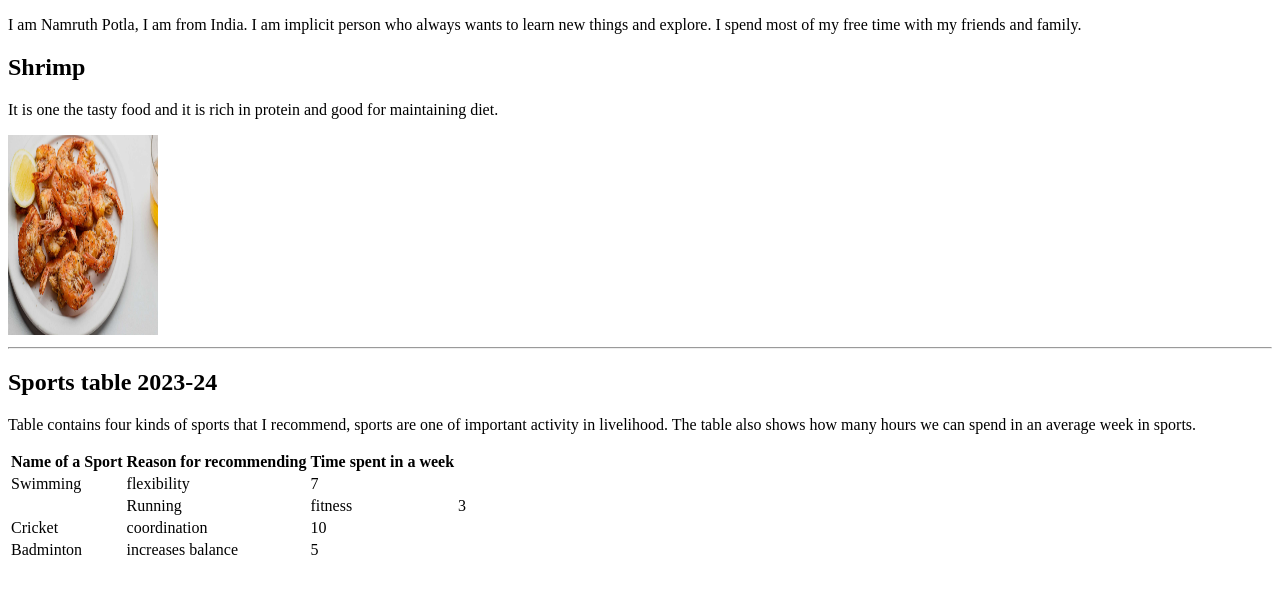
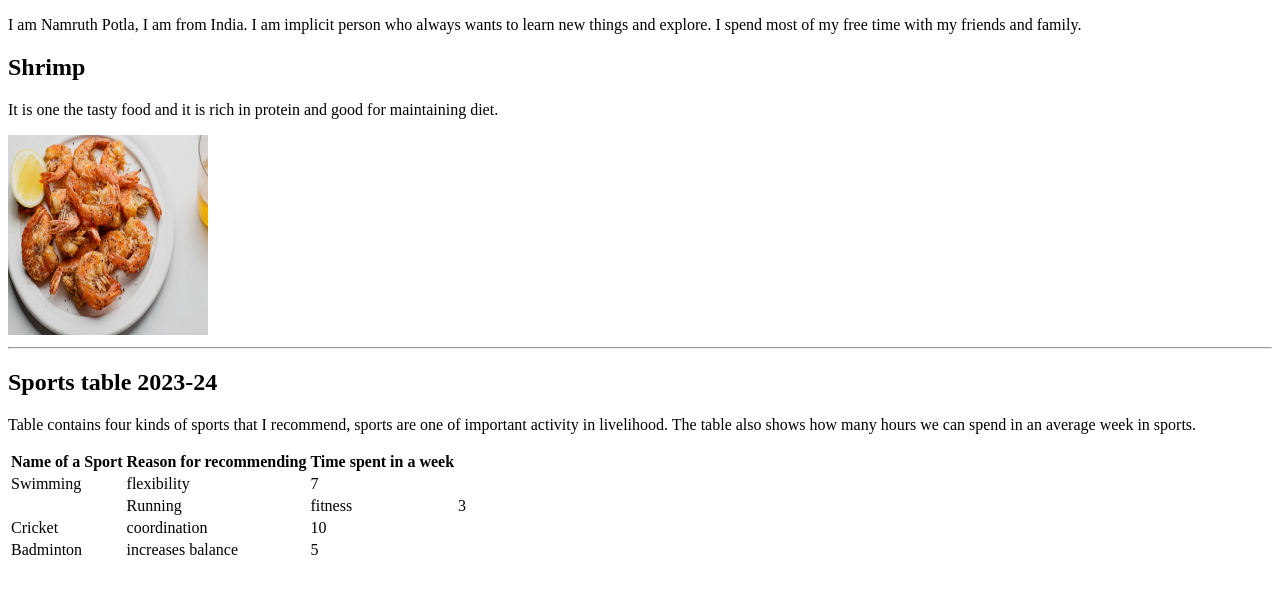
Before and after one commit to 44-563-WebApps-F23/44563-webapps-f23-assignment3-Namruth04, a plain HTML site: page mystats.html in a window 1280 px wide. Drawn offline with Linux system fonts and the light colour scheme; files whose address does not match are found by name.

Commit message:
Update mystats.html

```diff
--- a/mystats.html
+++ b/mystats.html
@@ -7,7 +7,7 @@
         <p>I am Namruth Potla, I am from India. I am implicit person who always wants to learn new things and explore. I spend most of my free time with my friends and family.</p>
         <h2>Shrimp</h2>
         <p>It is one the tasty food and it is rich in protein and good for maintaining diet.</p>
-        <img src="C:\Users\S564913\Downloads\shrimp.jpg" height="200" width="150" alt="My image">
+        <img src="C:\Users\S564913\Documents\GitHub\44563-webapps-f23-assignment3-Namruth04\shrimp.jpg" height="200" width="200" alt="My image">
         <hr>
         <h2>Sports table 2023-24</h2>
         <p>Table contains four kinds of sports that I recommend, sports are one of important activity in livelihood. The table also shows how many hours we can spend in an average week in sports.</p>
```
